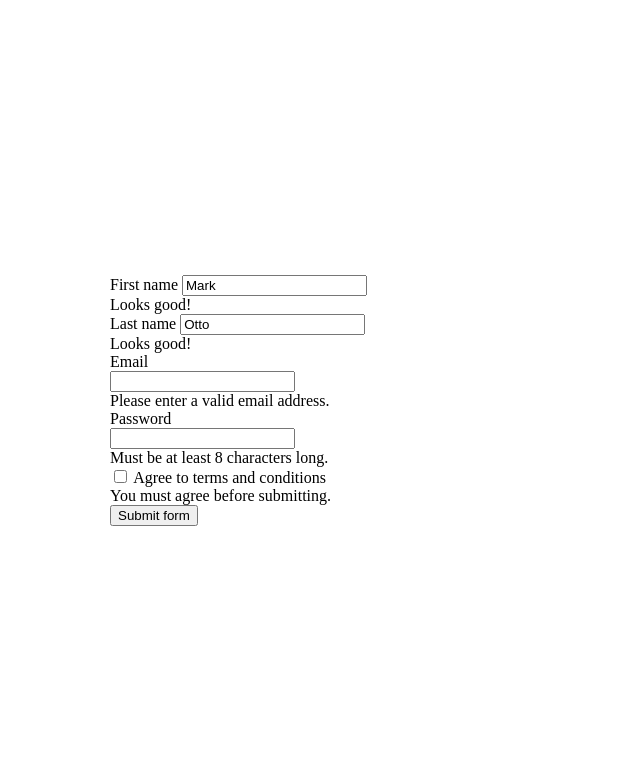
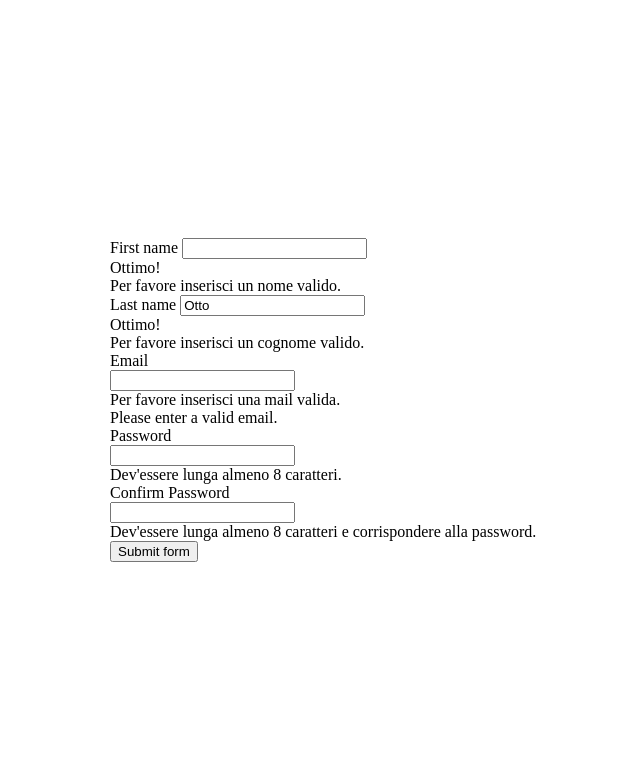
Before and after one commit to tiagh3tto/Progetto_SAW, a PHP site: page /reg-form.php in a window 1280 px wide. Shown: the top 781 px of the page, without its empty margins (214-854 px from the left). Run offline with PHP 8.4, Linux system fonts and the light colour scheme.

Commit message:
Modified reg-form.php and registration.php

```diff
--- a/components/main/reg-form.php
+++ b/components/main/reg-form.php
@@ -1,26 +1,35 @@
 <div style='display: flex; justify-content: center; align-items: center; height: 100vh;'>
-    <form class='row g-3 needs-validation' novalidate style="width: 50%">
+    <form action="registration.php" method="POST" class='row g-3 needs-validation' novalidate style="width: 50%">
     <div class="col-md-4">
     <label for="validationCustom01" class="form-label">First name</label>
-    <input type="text" class="form-control" id="validationCustom01" value="Mark" required>
+    <input type="text" name="firstname" class="form-control" id="validationCustom01" required pattern="[A-Za-z]+" title="Please enter a valid name" >
     <div class="valid-feedback">
-      Looks good!
+      Ottimo!
+    </div>
+    <div class="invalid-feedback">
+      Per favore inserisci un nome valido.
     </div>
   </div>
   <div class="col-md-4">
     <label for="validationCustom02" class="form-label">Last name</label>
-    <input type="text" class="form-control" id="validationCustom02" value="Otto" required>
+    <input type="text" name="lastname" class="form-control" id="validationCustom02" value="Otto" required pattern="[A-Za-z]+">
     <div class="valid-feedback">
-      Looks good!
+      Ottimo!
+    </div>
+    <div class="invalid-feedback">
+        Per favore inserisci un cognome valido.
     </div>
   </div>
   <div class="col-md-4">
     <label for="validationCustomEmail" class="form-label">Email</label>
     <div class="input-group has-validation">
-      <input type="email" class="form-control" id="validationCustomEmail" aria-describedby="inputGroupPrepend" required>
+      <input type="email" name="email" class="form-control" id="validationCustomEmail" aria-describedby="inputGroupPrepend" required>
       <div class="invalid-feedback">
-        Please enter a valid email address.
+        Per favore inserisci una mail valida.
       </div>
+      <div class="invalid-feedback">
+        Please enter a valid email.
+    </div>
     </div>
   </div>
   <div class="row g-3 align-items-center">
@@ -28,15 +37,28 @@
     <label for="inputPassword6" class="col-form-label">Password</label>
   </div>
   <div class="col-auto">
-    <input type="password" id="inputPassword6" class="form-control" aria-describedby="passwordHelpInline" minlength="8">
+    <input type="password" name="pass" id="inputPassword6" class="form-control" aria-describedby="passwordHelpInline" minlength="8">
   </div>
   <div class="col-auto">
     <span id="passwordHelpInline" class="form-text">
-      Must be at least 8 characters long.
+      Dev'essere lunga almeno 8 caratteri.
     </span>
   </div>
 </div>
-  <div class="col-12">
+<div class="row g-3 align-items-center">
+  <div class="col-auto">
+    <label for="inputPasswordConfirm" class="col-form-label">Confirm Password</label>
+  </div>
+  <div class="col-auto">
+    <input type="password" name="confirm" id="inputPasswordConfirm" class="form-control" aria-describedby="passwordHelpInlineConfirm" minlength="8">
+  </div>
+  <div class="col-auto">
+    <span id="passwordHelpInlineConfirm" class="form-text">
+      Dev'essere lunga almeno 8 caratteri e corrispondere alla password.
+    </span>
+  </div>
+</div>
+  <!--<div class="col-12">
     <div class="form-check">
       <input class="form-check-input" type="checkbox" value="" id="invalidCheck" required>
       <label class="form-check-label" for="invalidCheck">
@@ -46,7 +68,7 @@
         You must agree before submitting.
       </div>
     </div>
-  </div>
+  </div>-->
  <div class="col-12">
     <button class="btn btn-primary" type="submit">Submit form</button>
   </div>
--- a/private/registration.php
+++ b/private/registration.php
@@ -44,6 +44,6 @@
 		}
 
 		mysqli_stmt_close($stmt);
-		header("Location: /SAW/es17/private/login.php");
+		header("Location: /SAW/Progetto_SAW/private/login.php");
 	}
 ?>
```
